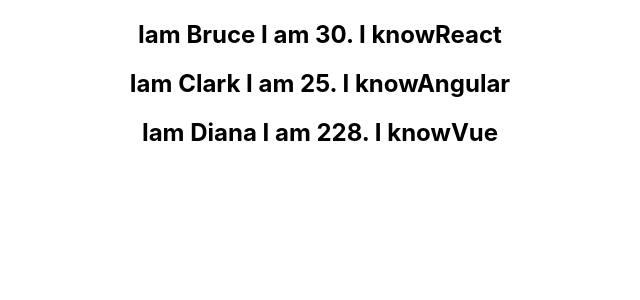
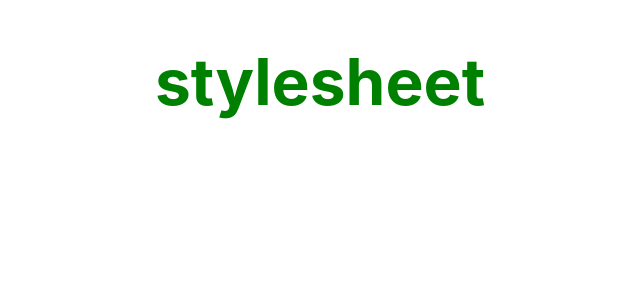
Before and after one commit to kindeme/NewRepo, a React (Create React App) app: page / in a window 1280 px wide. Shown: the top 300 px of the page, without its empty margins (320-960 px from the left). Built offline with nearby package versions, Linux system fonts and the light colour scheme.

Commit message:
styling in react

```diff
--- a/src/App.js
+++ b/src/App.js
@@ -10,12 +10,14 @@ import EventBind from "./components/EventBind";
 import ParentComponent from "./components/ParentComponent";
 import UserGreeting from "./components/UserGreeting";
 import NameList from "./components/NameList";
+import StyleSheet from "./components/StyleSheet";
 //import FunctionClick from "./components/FunctionClick";
 
 function App() {
   return (
     <div className="App">
-      <NameList />
+      <StyleSheet primary={true} />
+      {/* <NameList /> */}
       {/* <UserGreeting /> */}
       {/* <ParentComponent /> */}
       {/* <EventBind /> */}
--- a/src/components/NameList.js
+++ b/src/components/NameList.js
@@ -2,6 +2,7 @@ import React from "react";
 import Person from "./Person";
 
 function NameList() {
+  const names = ["Ryan", "Tiffany", "Hillary", "Ryan"];
   const persons = [
     {
       id: 1,
@@ -23,11 +24,13 @@ function NameList() {
     },
   ];
 
-  const personList = persons.map((person) => (
-    <Person key={person.id} person={person} />
+  const nameList = names.map((name, index) => (
+    <h2 key={index}>
+      {index} - {name}
+    </h2>
   ));
 
-  return <div>{personList}</div>;
+  return <div>{nameList}</div>;
 }
 
 export default NameList;
--- /dev/null
+++ b/src/components/StyleSheet.js
@@ -0,0 +1,13 @@
+import React from "react";
+import "./myStyle.css";
+
+function StyleSheet(props) {
+  let className = props.primary ? "primary" : "";
+  return (
+    <div>
+      <h1 className={`${className} font-xl`}> stylesheet</h1>
+    </div>
+  );
+}
+
+export default StyleSheet;
--- /dev/null
+++ b/src/components/myStyle.css
@@ -0,0 +1,6 @@
+.primary {
+  color: green;
+}
+.font-xl {
+  font-size: 4rem;
+}
```
Also changed, not shown: src/components/Inline.js (added, +15 -0 lines), 1 other file (tests, documents, lock files or other folders).
